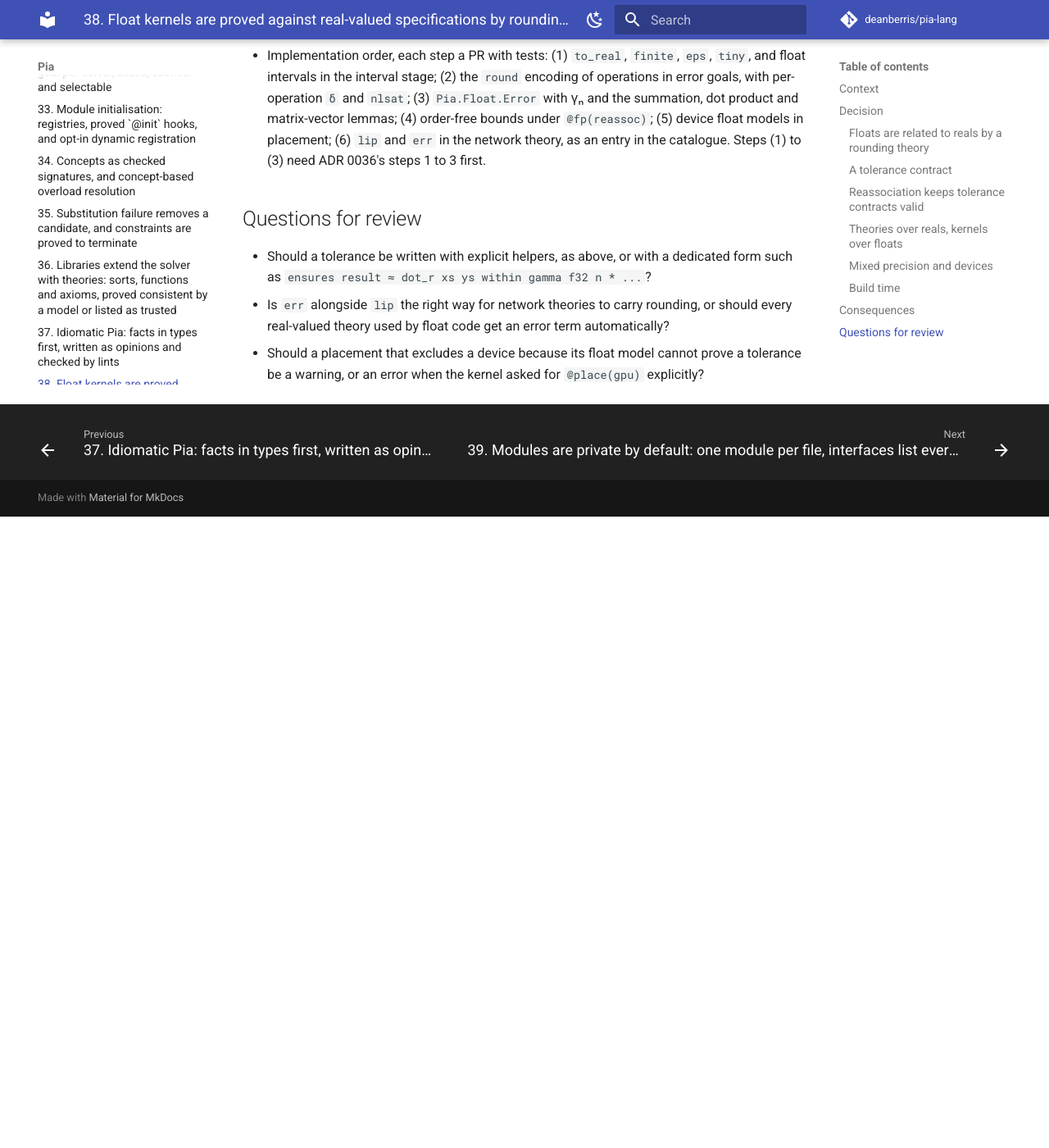
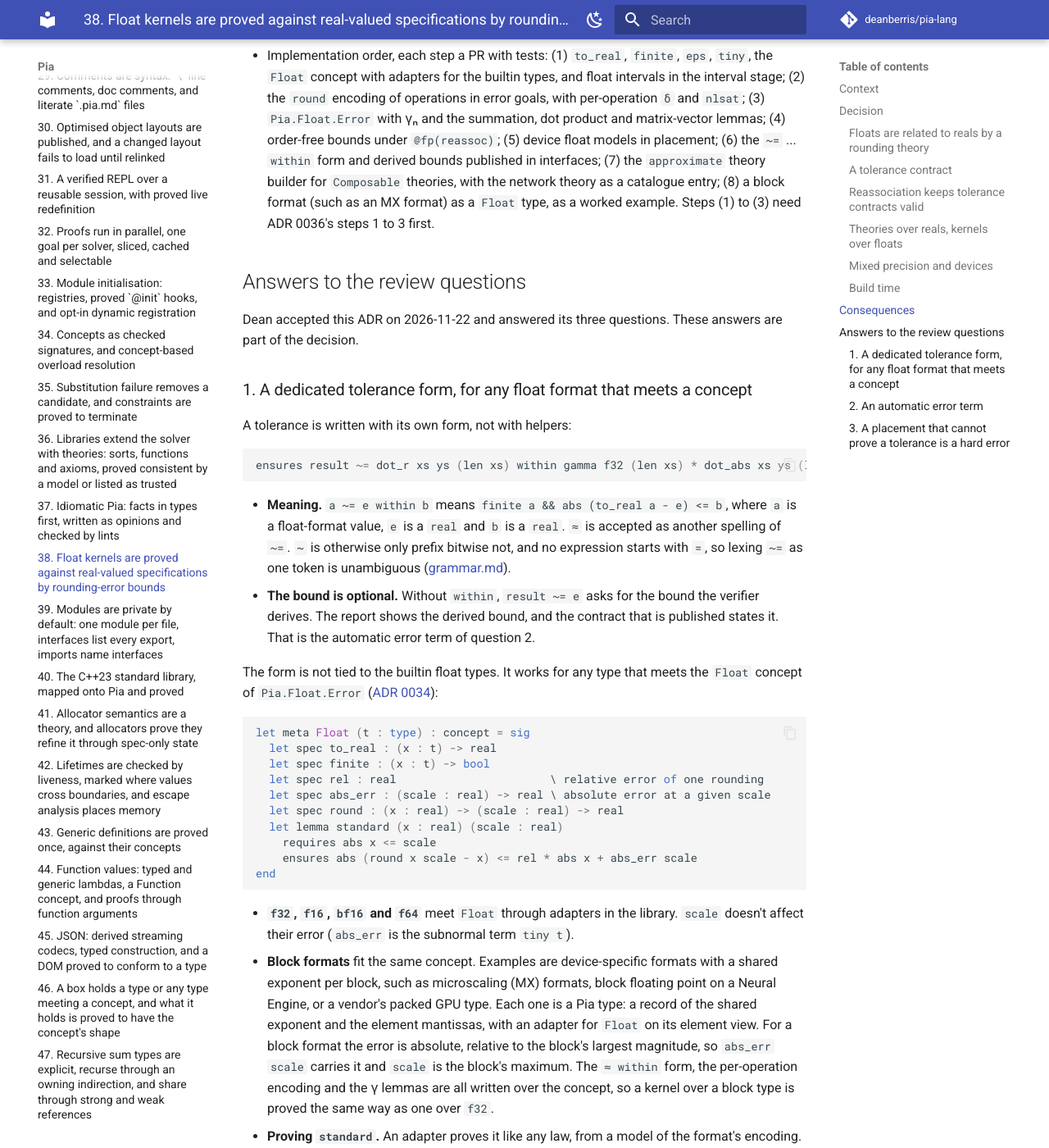
Before and after one commit to deanberris/pia-lang, an MkDocs documentation site: the page built from docs/adr/0038-float-kernels-against-real-theories.md, in a window 1280 px wide and 1400 px high, scrolled down 4143 px. Shown: the whole window at 82% size. Built offline with MkDocs 1.6.1 and Material for MkDocs 9.7.7, drawn with Linux system fonts in a browser that asks for light colours; comment, search, counter and statistics services are not loaded; before the commit the page ends 4773 px from its top, so only the background shows below that; some of the changed text lies outside the part shown.

Commit message:
ADR 0038 accepted, with Dean's answers (#234)
* ADR 0038 accepted, with Dean's answers

The tolerance form `a ~= e within b` (or ≈), over any type meeting a
Float concept so block and device-specific formats fit; automatic error
terms (derived kernel bounds published in interfaces, and an `approximate`
theory builder for Composable theories); and a hard error when an
explicit placement cannot prove a tolerance.

Co-Authored-By: Claude Opus 5.5 <noreply@anthropic.com>
Claude-Session: https://claude.ai/code/session_01SkMSauaTQ4BPKqmGnkfTWn

* ADR 0038: auto placement that resolves to a device that can't meet the tolerance is a hard error

Co-Authored-By: Claude Opus 5.5 <noreply@anthropic.com>
Claude-Session: https://claude.ai/code/session_01SkMSauaTQ4BPKqmGnkfTWn

---------

Co-authored-by: Claude <noreply@anthropic.com>

````diff
--- a/docs/adr/0038-float-kernels-against-real-theories.md
+++ b/docs/adr/0038-float-kernels-against-real-theories.md
@@ -2,7 +2,7 @@
 
 Date: 2026-11-22
 
-Status: Proposed
+Status: Accepted (2026-11-22, with Dean's answers to its questions below)
 
 ## Context
 
@@ -102,10 +102,54 @@ Error goals are new goals, so they go through ADR 0032's pool and proof cache li
 - The compiler's encoding of float operations as `round` of the real operation becomes part of the trusted base. It is the IEEE 754 standard's own promise, and it is tested against the bit-precise encoding with `@solver(fp_exact)` on single operations.
 - Bounds are worst-case and can be pessimistic for long reductions. Tighter, probabilistic bounds would be a later theory, not a change to this one.
 - Devices that flush subnormals or do not round correctly need float models before kernels with tolerance contracts can run on them.
-- Implementation order, each step a PR with tests: (1) `to_real`, `finite`, `eps`, `tiny`, and float intervals in the interval stage; (2) the `round` encoding of operations in error goals, with per-operation `δ` and `nlsat`; (3) `Pia.Float.Error` with γₙ and the summation, dot product and matrix-vector lemmas; (4) order-free bounds under `@fp(reassoc)`; (5) device float models in placement; (6) `lip` and `err` in the network theory, as an entry in the catalogue. Steps (1) to (3) need ADR 0036's steps 1 to 3 first.
+- Implementation order, each step a PR with tests: (1) `to_real`, `finite`, `eps`, `tiny`, the `Float` concept with adapters for the builtin types, and float intervals in the interval stage; (2) the `round` encoding of operations in error goals, with per-operation `δ` and `nlsat`; (3) `Pia.Float.Error` with γₙ and the summation, dot product and matrix-vector lemmas; (4) order-free bounds under `@fp(reassoc)`; (5) device float models in placement; (6) the `~=` ... `within` form and derived bounds published in interfaces; (7) the `approximate` theory builder for `Composable` theories, with the network theory as a catalogue entry; (8) a block format (such as an MX format) as a `Float` type, as a worked example. Steps (1) to (3) need ADR 0036's steps 1 to 3 first.
 
-## Questions for review
+## Answers to the review questions
 
-- Should a tolerance be written with explicit helpers, as above, or with a dedicated form such as `ensures result ≈ dot_r xs ys within gamma f32 n * ...`?
-- Is `err` alongside `lip` the right way for network theories to carry rounding, or should every real-valued theory used by float code get an error term automatically?
-- Should a placement that excludes a device because its float model cannot prove a tolerance be a warning, or an error when the kernel asked for `@place(gpu)` explicitly?
+Dean accepted this ADR on 2026-11-22 and answered its three questions. These answers are part of the decision.
+
+### 1. A dedicated tolerance form, for any float format that meets a concept
+
+A tolerance is written with its own form, not with helpers:
+
+```ocaml
+ensures result ~= dot_r xs ys (len xs) within gamma f32 (len xs) * dot_abs xs ys (len xs)
+```
+
+- **Meaning.** `a ~= e within b` means `finite a && abs (to_real a - e) <= b`, where `a` is a float-format value, `e` is a `real` and `b` is a `real`. `≈` is accepted as another spelling of `~=`. `~` is otherwise only prefix bitwise not, and no expression starts with `=`, so lexing `~=` as one token is unambiguous ([grammar.md](../grammar.md)).
+- **The bound is optional.** Without `within`, `result ~= e` asks for the bound the verifier derives. The report shows the derived bound, and the contract that is published states it. That is the automatic error term of question 2.
+
+The form is not tied to the builtin float types. It works for any type that meets the `Float` concept of `Pia.Float.Error` ([ADR 0034](0034-concepts-and-overload-resolution.md)):
+
+```ocaml
+let meta Float (t : type) : concept = sig
+  let spec to_real : (x : t) -> real
+  let spec finite : (x : t) -> bool
+  let spec rel : real                       \ relative error of one rounding
+  let spec abs_err : (scale : real) -> real \ absolute error at a given scale
+  let spec round : (x : real) -> (scale : real) -> real
+  let lemma standard (x : real) (scale : real)
+    requires abs x <= scale
+    ensures abs (round x scale - x) <= rel * abs x + abs_err scale
+end
+```
+
+- **`f32`, `f16`, `bf16` and `f64`** meet `Float` through adapters in the library. `scale` doesn't affect their error (`abs_err` is the subnormal term `tiny t`).
+- **Block formats** fit the same concept. Examples are device-specific formats with a shared exponent per block, such as microscaling (MX) formats, block floating point on a Neural Engine, or a vendor's packed GPU type. Each one is a Pia type: a record of the shared exponent and the element mantissas, with an adapter for `Float` on its element view. For a block format the error is absolute, relative to the block's largest magnitude, so `abs_err scale` carries it and `scale` is the block's maximum. The `≈ within` form, the per-operation encoding and the γ lemmas are all written over the concept, so a kernel over a block type is proved the same way as one over `f32`.
+- **Proving `standard`.** An adapter proves it like any law, from a model of the format's encoding. When the format belongs to hardware whose rounding isn't documented, the adapter's `standard` comes from a trusted theory ([ADR 0036](0036-library-theories.md)). It is then imported with `trusting` and listed in `--trust-report`, as the device float models below are.
+
+### 2. An automatic error term
+
+- **Kernels.** A kernel whose contract says `result ~= e` without `within` gets its error bound derived by the verifier. The derivation uses the per-operation model, the interval bounds and the γ lemmas, and the derived bound is published in the kernel's interface. A caller's goals use that published bound, so error propagates through calls without being written at each one.
+- **Theories.** A theory used by float code through an abstraction function gets an error term without the author writing one. When a theory meets the prelude concept `Composable` (a sort, `seq`, and a Lipschitz bound `lip` with the usual composition axioms), the prelude theory builder `approximate` (ADR 0036, step 5) generates:
+  - an `err` function;
+  - the axioms `err (seq f g) <= lip g * err f + err g` and `err (residual f) <= err f + err_add`, plus one for each other combinator the theory declares in `Composable` form;
+  - the extended model, in which every model gets an `err` field, so the new axioms are proved and nothing is trusted.
+
+  It is applied automatically wherever an abstraction function maps a `Float` type into the theory's sort. A theory that is not `Composable` gets no automatic term. Its author writes the error axioms, as the `lip`/`err` example above does by hand.
+
+### 3. A placement that cannot prove a tolerance is a hard error
+
+- **Explicit placement.** If a kernel with a tolerance contract is placed explicitly, with `@place(gpu)`, `@place(ane)` or `@place(auto, prefer = ...)` naming a device, on a device whose float model cannot prove the contract, compilation fails. The error names the device, the contract and the goal that failed under that device's model.
+- **`@place(auto)`.** The cost model prefers devices whose float model proves the contract, and the placement report lists every device it excluded with the reason. If automatic placement still resolves to a device that cannot meet the tolerance (for example because it is the only device that fits, or `prefer` selects it), that is the same hard error as an explicit placement.
+- **No warning-only mode.** A tolerance contract that holds on one device and not on another is never downgraded to a warning.
````
Also changed, not shown: docs/adr/README.md (+1 -1 lines).
